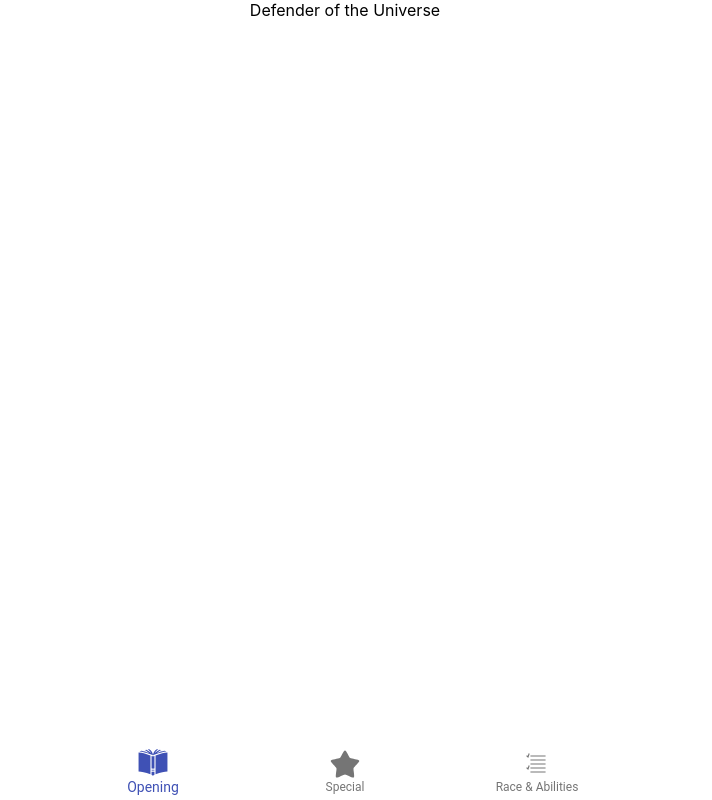
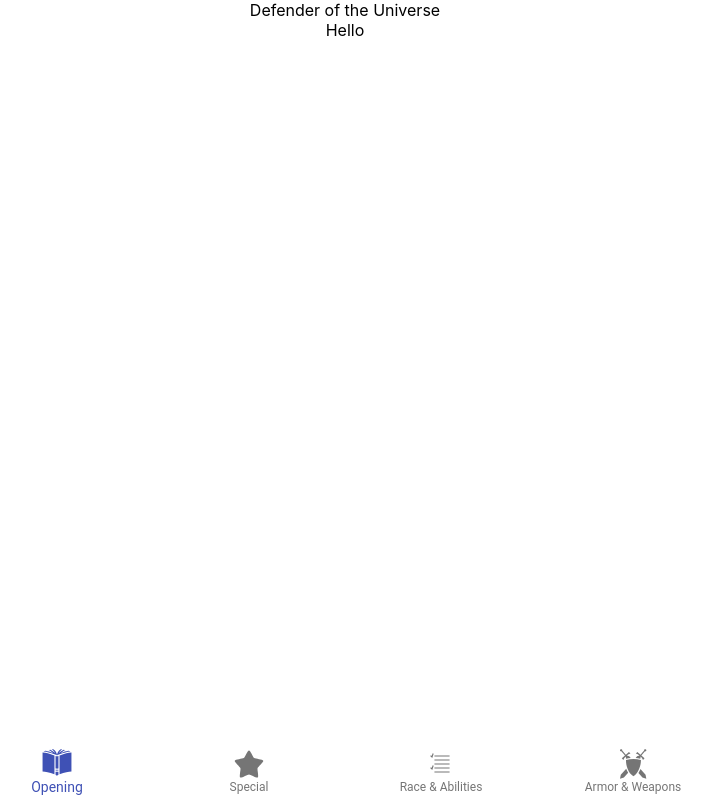
Before and after one commit to acreed1998/dotucyoa-again, a React (Create React App) app: page /arandw in a window 1280 px wide. Shown: the whole page, without its empty margins (295-1007 px from the left). Built offline with nearby package versions, Linux system fonts and the light colour scheme.

Commit message:
add route to aremor and weapons

```diff
--- a/src/App.js
+++ b/src/App.js
@@ -7,6 +7,7 @@ import { BrowserRouter as Router, Route, Link } from "react-router-dom";
 import Opening from './routes/Opening';
 import Special from './routes/Special';
 import RaceAndAbilities from './routes/RaceAndAbilities';
+import ArmorAndWeapons from './routes/ArmorAndWeapons';
 import _ from 'lodash';
 
 class App extends Component {
@@ -107,6 +108,12 @@ class App extends Component {
             modifyAbilities={this.modifyAbilities.bind(this)}
             modifyPoints={this.modifyPoints.bind(this)}
             />} />
+            <Route path="/arandw/" render={() => <ArmorAndWeapons
+            user={this.state.user}
+            armor={CYOAData.armor}
+            armor_traits={CYOAData.armor_traits}
+            weapons={CYOAData.weapons}
+            />} />
           </div>
         </Router>
       </div>
--- a/src/components/BottomNavigation.js
+++ b/src/components/BottomNavigation.js
@@ -3,9 +3,7 @@ import PropTypes from 'prop-types';
 import { withStyles } from '@material-ui/core/styles';
 import BottomNavigation from '@material-ui/core/BottomNavigation';
 import BottomNavigationAction from '@material-ui/core/BottomNavigationAction';
-import { GiBookCover } from "react-icons/gi";
-import { GiRoundStar } from "react-icons/gi";
-import { GiChecklist } from "react-icons/gi";
+import { GiBookCover, GiRoundStar, GiChecklist, GiSwordsEmblem } from "react-icons/gi";
 import { Link } from "react-router-dom";
 
 class SimpleBottomNavigation extends React.Component {
@@ -37,6 +35,7 @@ class SimpleBottomNavigation extends React.Component {
         <BottomNavigationAction label="Opening" icon={<GiBookCover size={'2em'} onClick={() => { console.log(this.state.value) }} />} component={Link} to={"/"}/>
         <BottomNavigationAction label="Special" icon={<GiRoundStar size={'2em'} />} component={Link} to={"/special/"} />
         <BottomNavigationAction label={"Race & Abilities"} icon={<GiChecklist size={'2em'} />} component={Link} to={"/randa/"} />
+        <BottomNavigationAction label={"Armor & Weapons"} icon={<GiSwordsEmblem size={'2em'} />} component={Link} to={"/arandw/"} />
       </BottomNavigation>
     );
   }
--- /dev/null
+++ b/src/routes/ArmorAndWeapons.js
@@ -0,0 +1,23 @@
+import React, { Component } from "react";
+// import NoChoiceCard from '../components/NoChoiceCard';
+// import ChoiceCard from '../components/ChoiceCard';
+// import _ from 'lodash';
+// import GridItem from '@material-ui/core/Grid';
+// import MultiChoiceCard from '../components/MultiChoiceCard';
+
+export default class ArmorAndWeapons extends Component {
+  constructor(props) {
+    super(props);
+    this.state = {
+
+    };
+  }
+
+  render() {
+    return (
+      <div>
+        Hello
+      </div>
+    );
+  }
+}
```
